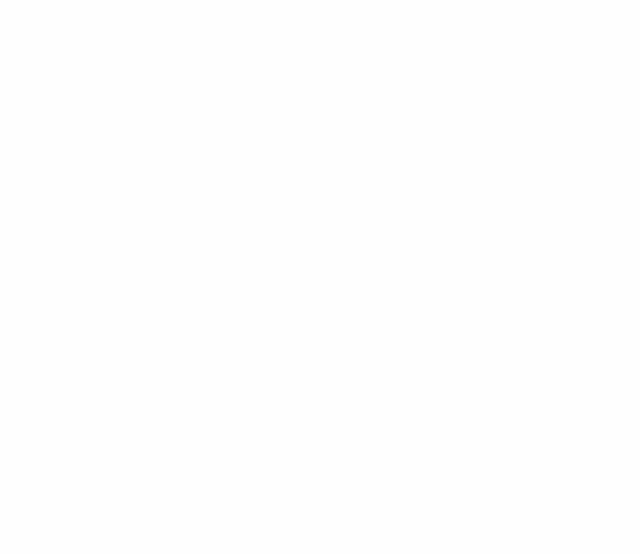
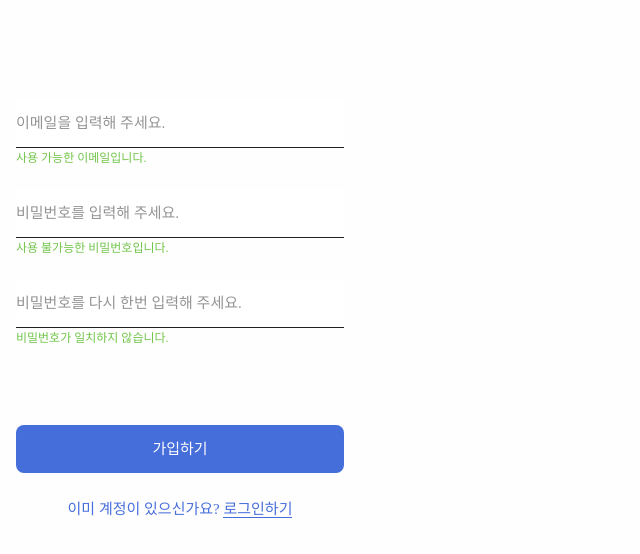
Before and after one commit to HumanJSEngine/project_budget, a React (Create React App) app: page /register in a window 1280 px wide. Shown: the top 554 px of the page, without its empty margins (0-640 px from the left). Built offline with nearby package versions, Linux system fonts and the light colour scheme; a web font is replaced by a local one.

Commit message:
UI 구현 진행 중
- Auth, 회원가입, 로그인 UI 구현
- 컴포넌트 폴더 경로 변경

```diff
--- /dev/null
+++ b/src/components/common/FormInput.js
@@ -0,0 +1,20 @@
+import styled from 'styled-components';
+import colors from '../../styles/Theme';
+
+const FormInput = styled.input.attrs(({ type }) => ({
+  type,
+}))`
+  width: 100%;
+  height: 48px;
+  color: ${colors.gray900};
+  border: none;
+  border-bottom: 1px solid ${colors.gray900};
+  &::placeholder {
+    color: ${colors.placeholder};
+  }
+  &:focus {
+    outline: none;
+  }
+`;
+
+export default FormInput;
--- /dev/null
+++ b/src/components/common/InputAlertLabel.js
@@ -0,0 +1,11 @@
+import styled from 'styled-components';
+import colors from '../../styles/Theme';
+
+const InputAlertLabel = styled.span`
+  width: 100%;
+  color: ${({ state }) => (state === 'success' ? colors.success : colors.error)};
+  font-size: 12px;
+  font-weight: 500;
+`;
+
+export default InputAlertLabel;
--- /dev/null
+++ b/src/components/common/TransparentButton.js
@@ -0,0 +1,16 @@
+import styled from 'styled-components';
+import colors from '../../styles/Theme';
+
+const TransparentButton = ({ children }) => {
+  return <Button>{children}</Button>;
+};
+
+const Button = styled.button`
+  width: 100%;
+  height: 48px;
+  border: none;
+  color: ${colors.primary};
+  background: transparent;
+`;
+
+export default TransparentButton;
--- a/src/pages/Auth.js
+++ b/src/pages/Auth.js
@@ -1,26 +1,35 @@
-import Page from '../styles/Page';
 import PrimaryButton from '../components/common/PrimaryButton';
-import Inner from '../styles/Inner';
-import KakaoButton from '../components/register/KakaoButton';
+import KakaoButton from '../components/auth/KakaoButton';
 import styled from 'styled-components';
+import TransparentButton from '../components/common/TransparentButton';
 
 const Auth = () => {
   return (
     <Page>
-      <Inner>
-        <ButtonArea>
-          <KakaoButton />
-          <PrimaryButton>이메일로 가입하기</PrimaryButton>
-        </ButtonArea>
-      </Inner>
+      <ButtonArea>
+        <KakaoButton />
+        <PrimaryButton>이메일로 가입하기</PrimaryButton>
+        <TransparentButton>로그인하기</TransparentButton>
+      </ButtonArea>
     </Page>
   );
 };
+
+const Page = styled.div`
+  display: flex;
+  justify-content: center;
+  flex-direction: column;
+  width: 100%;
+  max-width: 360px;
+  height: 100%;
+  max-height: 800px;
+`;
 
 const ButtonArea = styled.div`
   display: flex;
   flex-direction: column;
   gap: 12px;
+  margin: 0 16px;
 `;
 
 export default Auth;
--- a/src/pages/Login.js
+++ b/src/pages/Login.js
@@ -1,7 +1,64 @@
-import React from "react";
+import styled from 'styled-components';
+import Page from '../styles/Page';
+import FormInput from '../components/common/FormInput';
+import InputAlertLabel from '../components/common/InputAlertLabel';
+import PrimaryButton from '../components/common/PrimaryButton';
+import TransparentButton from '../components/common/TransparentButton';
+import colors from '../styles/Theme';
+import { Link } from 'react-router-dom';
 
 const Login = () => {
-  return <div>Login</div>;
+  return (
+    <Page>
+      <FormArea>
+        <InputArea>
+          <AuthText>
+            <FormInput type={`text`} placeholder={'이메일을 입력해 주세요.'} />
+          </AuthText>
+          <AuthText>
+            <FormInput type={`password`} placeholder={'비밀번호를 다시 한번 입력해 주세요.'} />
+          </AuthText>
+        </InputArea>
+        <ActionArea>
+          <PrimaryButton>로그인하기</PrimaryButton>
+          <Link to='/register'>
+            <TransparentButton>
+              계정이 없으신가요? <TextUnderline>회원가입하기</TextUnderline>
+            </TransparentButton>
+          </Link>
+        </ActionArea>
+      </FormArea>
+    </Page>
+  );
 };
 
+const FormArea = styled.form`
+  display: flex;
+  flex-direction: column;
+  gap: 80px;
+  margin: 100px 16px 0 16px;
+`;
+
+const InputArea = styled.div`
+  display: flex;
+  flex-direction: column;
+  gap: 24px;
+`;
+
+const AuthText = styled.div`
+  display: flex;
+  flex-direction: column;
+  gap: 4px;
+`;
+
+const ActionArea = styled.div`
+  display: flex;
+  flex-direction: column;
+  gap: 12px;
+`;
+
+const TextUnderline = styled.span`
+  border-bottom: 1px solid ${colors.primary};
+`;
+
 export default Login;
--- a/src/pages/Register.js
+++ b/src/pages/Register.js
@@ -1,7 +1,70 @@
-
+import styled from 'styled-components';
+import Page from '../styles/Page';
+import FormInput from '../components/common/FormInput';
+import InputAlertLabel from '../components/common/InputAlertLabel';
+import PrimaryButton from '../components/common/PrimaryButton';
+import TransparentButton from '../components/common/TransparentButton';
+import colors from '../styles/Theme';
+import { Link } from 'react-router-dom';
 
 const Register = () => {
-  return <></>;
+  return (
+    <Page>
+      <FormArea>
+        <InputArea>
+          <AuthText>
+            <FormInput type={'text'} placeholder={'이메일을 입력해 주세요.'} />
+            <InputAlertLabel state={'success'}>사용 가능한 이메일입니다.</InputAlertLabel>
+          </AuthText>
+          <AuthText>
+            <FormInput type={'text'} placeholder={'비밀번호를 입력해 주세요.'} />
+            <InputAlertLabel state={'success'}>사용 불가능한 비밀번호입니다.</InputAlertLabel>
+          </AuthText>
+          <AuthText>
+            <FormInput type={'password'} placeholder={'비밀번호를 다시 한번 입력해 주세요.'} />
+            <InputAlertLabel state={'success'}>비밀번호가 일치하지 않습니다.</InputAlertLabel>
+          </AuthText>
+        </InputArea>
+        <ActionArea>
+          <PrimaryButton>가입하기</PrimaryButton>
+          <Link to='/login'>
+            <TransparentButton>
+              이미 계정이 있으신가요? <TextUnderline>로그인하기</TextUnderline>
+            </TransparentButton>
+          </Link>
+        </ActionArea>
+      </FormArea>
+    </Page>
+  );
 };
 
+const FormArea = styled.form`
+  display: flex;
+  flex-direction: column;
+  gap: 80px;
+  margin: 100px 16px 0 16px;
+`;
+
+const InputArea = styled.div`
+  display: flex;
+  flex-direction: column;
+  gap: 24px;
+`;
+
+const AuthText = styled.div`
+  display: flex;
+  flex-direction: column;
+  gap: 4px;
+`;
+
+const ActionArea = styled.div`
+  display: flex;
+  flex-direction: column;
+  gap: 12px;
+`;
+
+const TextUnderline = styled.span`
+  border-bottom: 1px solid ${colors.primary};
+`;
+
 export default Register;
```
Also changed, not shown: src/components/auth/KakaoButton.js (renamed from src/components/register/KakaoButton.js).
